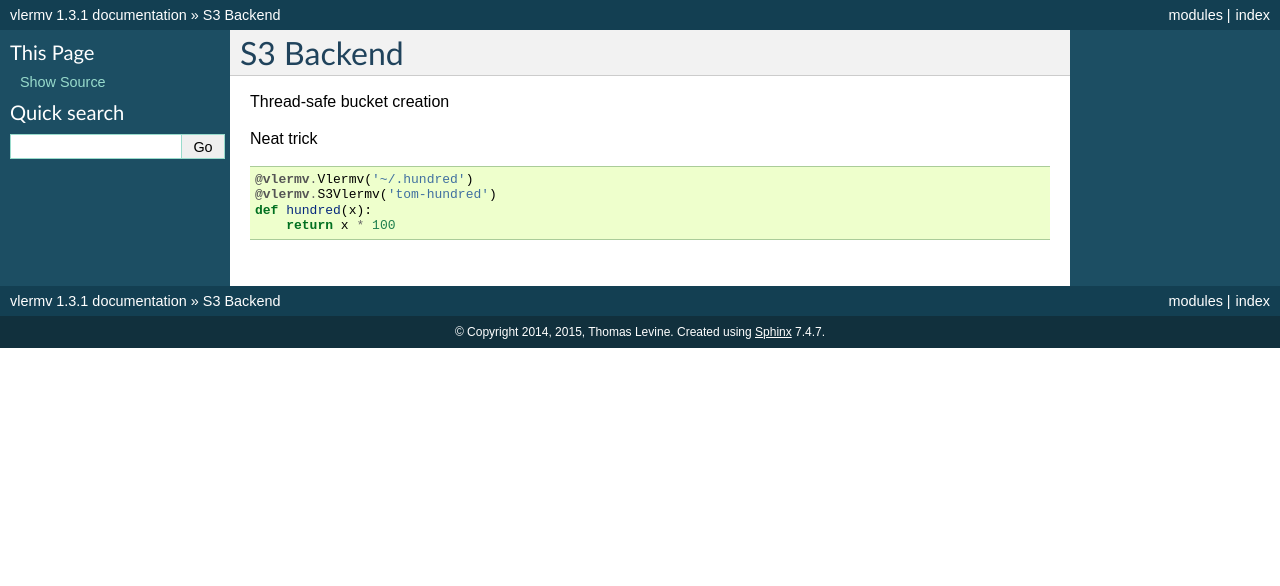
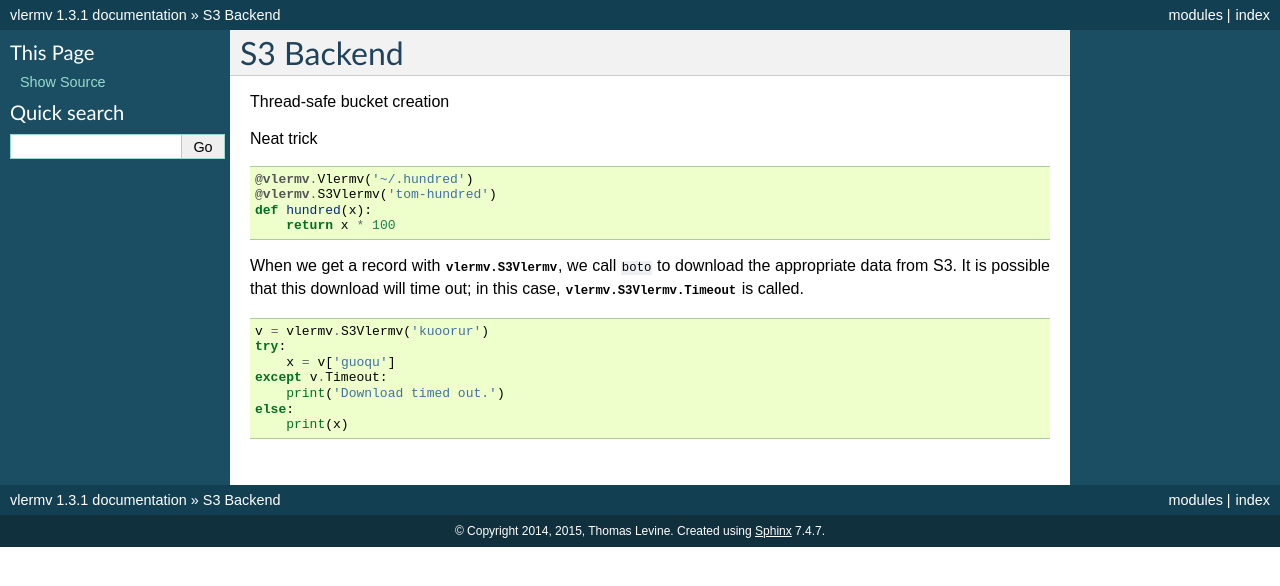
Before and after one commit to tlevine/vlermv, a Sphinx documentation site: the page built from docs/s3.rst, in a window 1280 px wide. Shown: the top 586 px of the page. Built offline with Sphinx 7.4.7, drawn with Linux system fonts in a browser that asks for light colours; cross-references to code outside the pages are shown as plain code.

Commit message:
document timeout

```diff
--- a/docs/s3.rst
+++ b/docs/s3.rst
@@ -9,3 +9,16 @@ Neat trick ::
     @vlermv.S3Vlermv('tom-hundred')
     def hundred(x):
         return x * 100
+
+When we get a record with :py:class:`vlermv.S3Vlermv`, we call
+:py:module:`boto` to download the appropriate data from S3. It is
+possible that this download will time out; in this case,
+:py:class:`vlermv.S3Vlermv.Timeout` is called. ::
+
+    v = vlermv.S3Vlermv('kuoorur')
+    try:
+        x = v['guoqu']
+    except v.Timeout:
+        print('Download timed out.')
+    else:
+        print(x)
```
